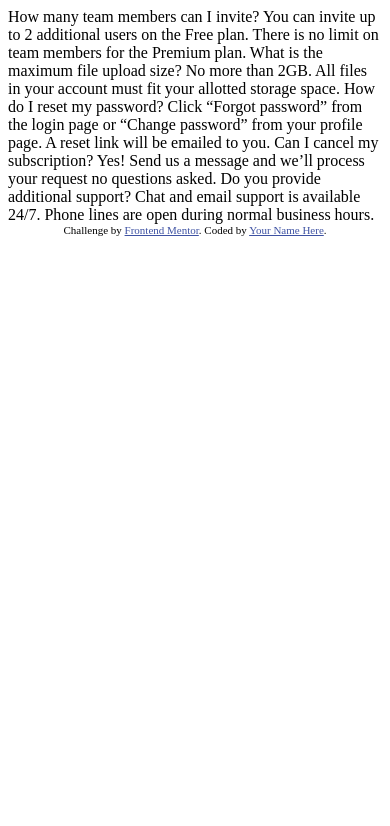
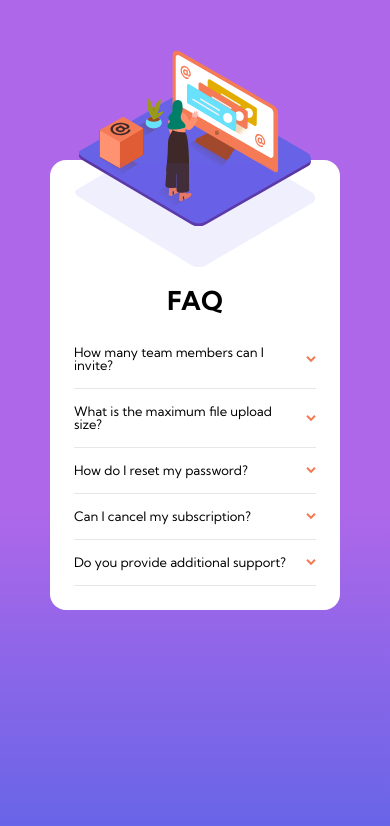
Before and after one commit to JaeHJung/faq-accordion-card-main, a plain HTML site: page index.html in a window 390 px wide. Drawn offline with Linux system fonts and the light colour scheme.

Commit message:
First iteration of the mobile version
First iteration of the mobile version

```diff
--- a/index.html
+++ b/index.html
@@ -1,40 +1,79 @@
 <!DOCTYPE html>
 <html lang="en">
 	<head>
-  <meta charset="UTF-8">
-  <meta name="viewport" content="width=device-width, initial-scale=1.0"> <!-- displays site properly based on user's device -->
+		<meta charset="UTF-8" />
+		<meta name="viewport" content="width=device-width, initial-scale=1.0" />
+    <link rel="stylesheet" href="styles.css">
+		<!-- displays site properly based on user's device -->
 
-  <link rel="icon" type="image/png" sizes="32x32" href="./images/favicon-32x32.png">
+		<link
+			rel="icon"
+			type="image/png"
+			sizes="32x32"
+			href="./images/favicon-32x32.png"
+		/>
 
 		<title>Frontend Mentor | FAQ Accordion Card</title>
 
-  <!-- Feel free to remove these styles or customise in your own stylesheet 👍 -->
-  <style>
-    .attribution { font-size: 11px; text-align: center; }
-    .attribution a { color: hsl(228, 45%, 44%); }
 		</style>
 	</head>
 	<body>
-  How many team members can I invite?
-  You can invite up to 2 additional users on the Free plan. There is no limit on
-  team members for the Premium plan.
-
-  What is the maximum file upload size?
-  No more than 2GB. All files in your account must fit your allotted storage space.
-
-  How do I reset my password?
-  Click “Forgot password” from the login page or “Change password” from your profile page.
-  A reset link will be emailed to you.
-
-  Can I cancel my subscription?
-  Yes! Send us a message and we’ll process your request no questions asked.
-
-  Do you provide additional support?
-  Chat and email support is available 24/7. Phone lines are open during normal business hours.
-
-  <div class="attribution">
-    Challenge by <a href="https://www.frontendmentor.io?ref=challenge" target="_blank">Frontend Mentor</a>.
-    Coded by <a href="#">Your Name Here</a>.
+    <main class="container">
+        <div class="image">
+          <img src="/images/illustration-woman-online-desktop.svg" alt="" class="illustration-desktop">
+          <img src="/images/bg-pattern-desktop.svg" alt="" class="bg-desktop">
+          <img src="/images/illustration-woman-online-mobile.svg" alt="" class="illustration-mobile">
+          <img src="/images/bg-pattern-mobile.svg" alt="" class="bg-mobile">
         </div>
+        <div class="faq">
+          <h1 class="card__faq-title">FAQ</h1>
+          <div class="faq__accordion">
+            <div class="faq__question-wrapper">
+              <input type="checkbox" id="1">
+              <label for="1" class="faq__question">How many team members can I invite?</label>
+              <img src="/images/icon-arrow-down.svg" alt="" class="arrow-icon">
+              <p class="faq__answer">
+                You can invite up to 2 additional users on the Free plan. There is
+                no limit on team members for the Premium plan.
+              </p>
+            </div>
+          </div>
+          <div class="faq__accordion">
+            <div class="faq__question-wrapper">
+              <input type="checkbox" id="2">
+              <label for="2" class="faq__question">What is the maximum file upload size?</label>
+              <img src="/images/icon-arrow-down.svg" alt="" class="arrow-icon">
+              <p class="faq__answer">No more than 2GB. All files in your account must fit
+                your allotted storage space.</p>
+            </div>
+          </div>
+          <div class="faq__accordion">
+            <div class="faq__question-wrapper">
+              <input type="checkbox" id="3">
+              <label for="3" class="faq__question">How do I reset my password?</label>
+              <img src="/images/icon-arrow-down.svg" alt="" class="arrow-icon">
+              <p class="faq__answer">Click “Forgot password” from the login page or
+                “Change password” from your profile page. A reset
+                link will be emailed to you.</p>
+              </div>
+          </div>
+          <div class="faq__accordion">
+            <div class="faq__question-wrapper">
+              <input type="checkbox" id="4">
+              <label for="4" class="faq__question">Can I cancel my subscription?</label>
+              <img src="/images/icon-arrow-down.svg" alt="" class="arrow-icon">
+              <p class="faq__answer">Yes! Send us a message and we’ll process your
+                request no questions asked.</p></div>
+          </div>
+          <div class="faq__accordion">
+            <div class="faq__question-wrapper">
+              <input type="checkbox" id="5">
+              <label for="5" class="faq__question">Do you provide additional support?</label>
+              <img src="/images/icon-arrow-down.svg" alt="" class="arrow-icon">
+              <p class="faq__answer">Chat and email support is available 24/7. Phone
+                lines are open during normal business hours.</p></div>
+          </div>
+      </div>
+    </main>
   </body>
 </html>
--- /dev/null
+++ b/styles.css
@@ -0,0 +1,126 @@
+@import url("https://fonts.googleapis.com/css2?family=Kumbh+Sans:wght@400;700&display=swap");
+
+* {
+	margin: 0;
+	padding: 0;
+	line-height: 1;
+	box-sizing: border-box;
+}
+
+body {
+	display: flex;
+	flex-direction: column;
+	align-items: center;
+	min-height: 100vh;
+	background: hsl(273, 75%, 66%);
+	background: linear-gradient(hsl(273, 75%, 66%) 60%, hsl(240, 73%, 65%));
+	background-repeat: no-repeat;
+	font-size: 0.8125rem;
+	font-family: "Kumbh Sans", sans-serif;
+}
+
+input[type="checkbox"] {
+	position: absolute;
+	top: -9999px;
+	left: -9999px;
+}
+
+div p {
+	display: none;
+}
+
+div input:checked ~ p {
+	display: block;
+}
+
+div input:checked + label {
+	font-weight: 700;
+}
+
+.container {
+	position: relative;
+	background-color: white;
+	max-width: 22rem;
+	border-radius: 1rem;
+	padding: 1.5rem;
+}
+
+.card {
+	position: relative;
+	width: 100%;
+}
+
+.illustration-mobile {
+	display: none;
+}
+
+.bg-mobile {
+	display: none;
+}
+.faq__accordion {
+	position: relative;
+	display: flex;
+	flex-direction: column;
+	width: 100%;
+	border-bottom: 1px solid hsl(240, 5%, 91%);
+	padding: 1rem 0rem 1rem 0rem;
+}
+.faq__question-wrapper {
+	width: 100%;
+	display: grid;
+	grid-template-columns: 1fr auto;
+	row-gap: 1rem;
+	align-items: center;
+}
+
+.card__faq-title {
+	font-weight: 700;
+	text-align: center;
+	margin-bottom: 1rem;
+	position: relative;
+}
+
+.faq__accordion:target .hidden {
+	display: block;
+	max-height: 20rem;
+}
+
+.faq__question {
+	width: 95%;
+}
+
+.faq__answer {
+	width: 90%;
+}
+
+@media (max-width: 36em) {
+	body {
+		padding: 10rem 0rem 4rem 0rem;
+	}
+
+	.container {
+		padding-top: 8rem;
+	}
+	.illustration-desktop {
+		display: none;
+	}
+
+	.bg-desktop {
+		display: none;
+	}
+
+	.bg-mobile {
+		display: block;
+		position: absolute;
+		left: 50%;
+		transform: translate(-50%, -120%);
+	}
+
+	.illustration-mobile {
+		display: block;
+		position: absolute;
+		height: 11rem;
+		left: 50%;
+		transform: translate(-50%, -135%);
+	}
+}
```
Lines whose indentation alone changed are shown as unchanged.
